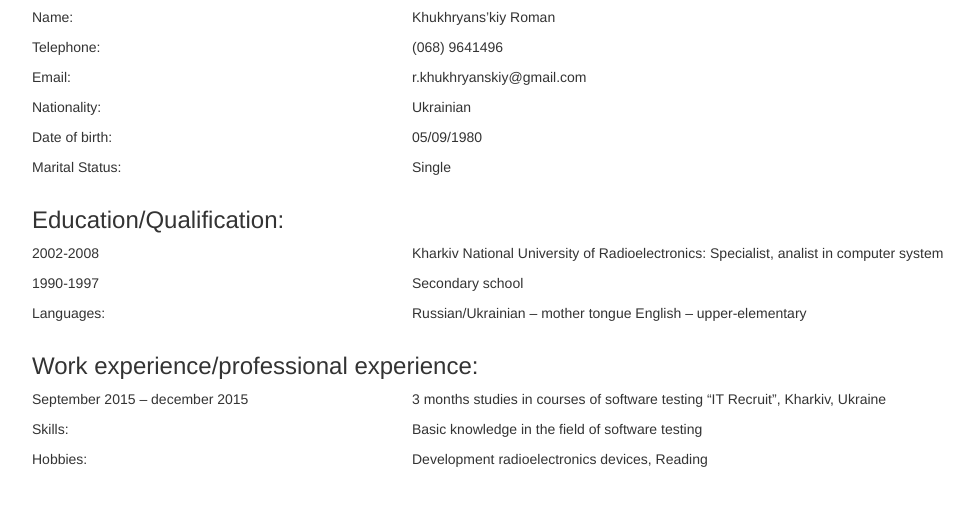
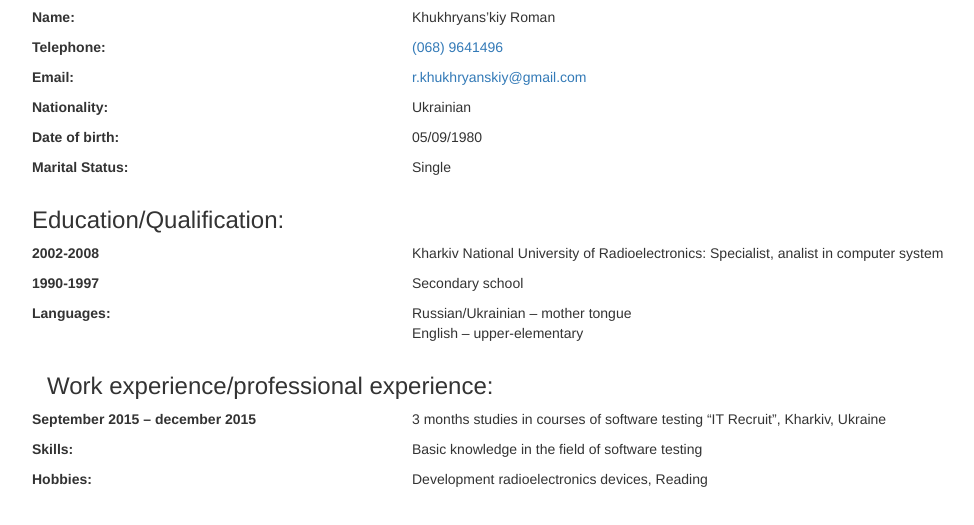
Before and after one commit to Roman35/005-resume-roman, a plain HTML site: page index.html in a window 1280 px wide. Shown: the part 63-588 px from the top of the page, without its empty margins (53-1027 px from the left). Drawn offline with nearby package versions, Linux system fonts and the light colour scheme.

Commit message:
update resume

```diff
--- a/index.html
+++ b/index.html
@@ -1,11 +1,9 @@
 <!doctype html>
 <html lang="en">
 <head>
-
     <meta charset="utf-8">
-
+    <meta name="viewport" content="width=device-width, initial-scale=1">
     <title>my resume</title>
-
     <link href="css/bootstrap.min.css" rel="stylesheet">
 
     <!--   <style type="text/css">
@@ -47,239 +45,202 @@
                top: 0px;
                left: 0px;
            }
-       </style>
-       -->
+       </style>  -->
+
 </head>
 <body>
-
 <div class="container">
     <div class="col-md-12">
         <h1>CURRICULUM VITAE</h1>
     </div>
-</div>
-
-
-<div class="container">
+    <div>
         <div class="col-md-4">
             <p>
+                <strong>
                     Name:
+                </strong>
             </p>
-
         </div>
         <div class="col-md-8">
             <p>
                 Khukhryans’kiy Roman
             </p>
-
         </div>
-
     </div>
-
-<div class="container">
+    <div>
         <div class="col-md-4">
             <p>
+                <strong>
                      Telephone:
+                </strong>
             </p>
-
         </div>
         <div class="col-md-8">
             <p>
+                <a href="tel:+380689641496">
                 (068) 9641496
+                </a>
             </p>
-
         </div>
-
     </div>
-
-<div class="container">
+    <div>
         <div class="col-md-4">
             <p>
+                <strong>
                 Email:
+                </strong>
             </p>
-
         </div>
         <div class="col-md-8">
             <p>
+                <a href="mailto:r.khukhryanskiy@gmail.com" target="bllank">
                 r.khukhryanskiy@gmail.com
+                </a>
             </p>
-
         </div>
-
     </div>
-
-<div class="container">
+    <div>
         <div class="col-md-4">
             <p>
+                <strong>
                 Nationality:
+                </strong>
             </p>
-
         </div>
         <div class="col-md-8">
             <p>
                 Ukrainian
             </p>
-
         </div>
-
     </div>
-
-<div class="container">
+    <div>
         <div class="col-md-4">
             <p>
+                <strong>
                 Date of birth:
+                </strong>
             </p>
-
         </div>
         <div class="col-md-8">
             <p>
                 05/09/1980
             </p>
-
         </div>
-
     </div>
-
-<div class="container">
+    <div>
         <div class="col-md-4">
             <p>
+                <strong>
                 Marital Status:
+                </strong>
             </p>
-
         </div>
         <div class="col-md-8">
             <p>
                 Single
             </p>
-
         </div>
-
     </div>
-
-
-
-<div class="container">
+    <div>
         <div class="col-md-12">
             <h3>Education/Qualification:</h3>
         </div>
     </div>
-
-
-
-
-<div class="container">
+    <div>
         <div class="col-md-4">
             <p>
+                <strong>
                 2002-2008
+                </strong>
             </p>
-
         </div>
         <div class="col-md-8">
             <p>
                 Kharkiv National University of Radioelectronics: Specialist, analist in computer system
             </p>
-
         </div>
-
     </div>
-
-<div class="container">
+    <div>
         <div class="col-md-4">
             <p>
+                <strong>
                 1990-1997
+                </strong>
             </p>
-
         </div>
         <div class="col-md-8">
             <p>
                 Secondary school
             </p>
-
         </div>
-
     </div>
-
-<div class="container">
+    <div>
         <div class="col-md-4">
             <p>
+                <strong>
                 Languages:
+                </strong>
             </p>
-
         </div>
         <div class="col-md-8">
             <p>
                 Russian/Ukrainian – mother tongue
-            English – upper-elementary
+                <br>English – upper-elementary</br>
             </p>
-
         </div>
-
     </div>
-
     <div class="container">
         <div class="col-md-12">
             <h3>Work experience/professional experience:</h3>
         </div>
     </div>
-
-<div class="container">
+    <div>
         <div class="col-md-4">
             <p>
+                <strong>
                 September 2015 – december 2015
+                </strong>
             </p>
-
         </div>
         <div class="col-md-8">
             <p>
                 3 months studies in courses of software testing “IT Recruit”, Kharkiv, Ukraine
             </p>
-
         </div>
-
     </div>
-
-<div class="container">
+    <div>
         <div class="col-md-4">
             <p>
+                <strong>
                 Skills:
+                </strong>
             </p>
-
         </div>
         <div class="col-md-8">
             <p>
                 Basic knowledge in the field of software testing
             </p>
-
         </div>
-
     </div>
-
-<div class="container">
+    <div>
         <div class="col-md-4">
             <p>
+                <strong>
                 Hobbies:
+                </strong>
             </p>
-
         </div>
         <div class="col-md-8">
             <p>
                 Development radioelectronics devices, Reading
             </p>
-
         </div>
-
     </div>
-
-
+</div>
 <!-- Bootstrap core JavaScript
 ================================================== -->
 <!-- Placed at the end of the document so the pages load faster -->
-
-<script src="https://code.jquery.com/jquery-latest.js"></script>
-
+<!--<script src="https://code.jquery.com/jquery-latest.js"></script>-->
 <script src="js/bootstrap.min.js"></script>
-
-
-
-
 </body>
 </html>
```
Lines whose indentation alone changed are shown as unchanged.
